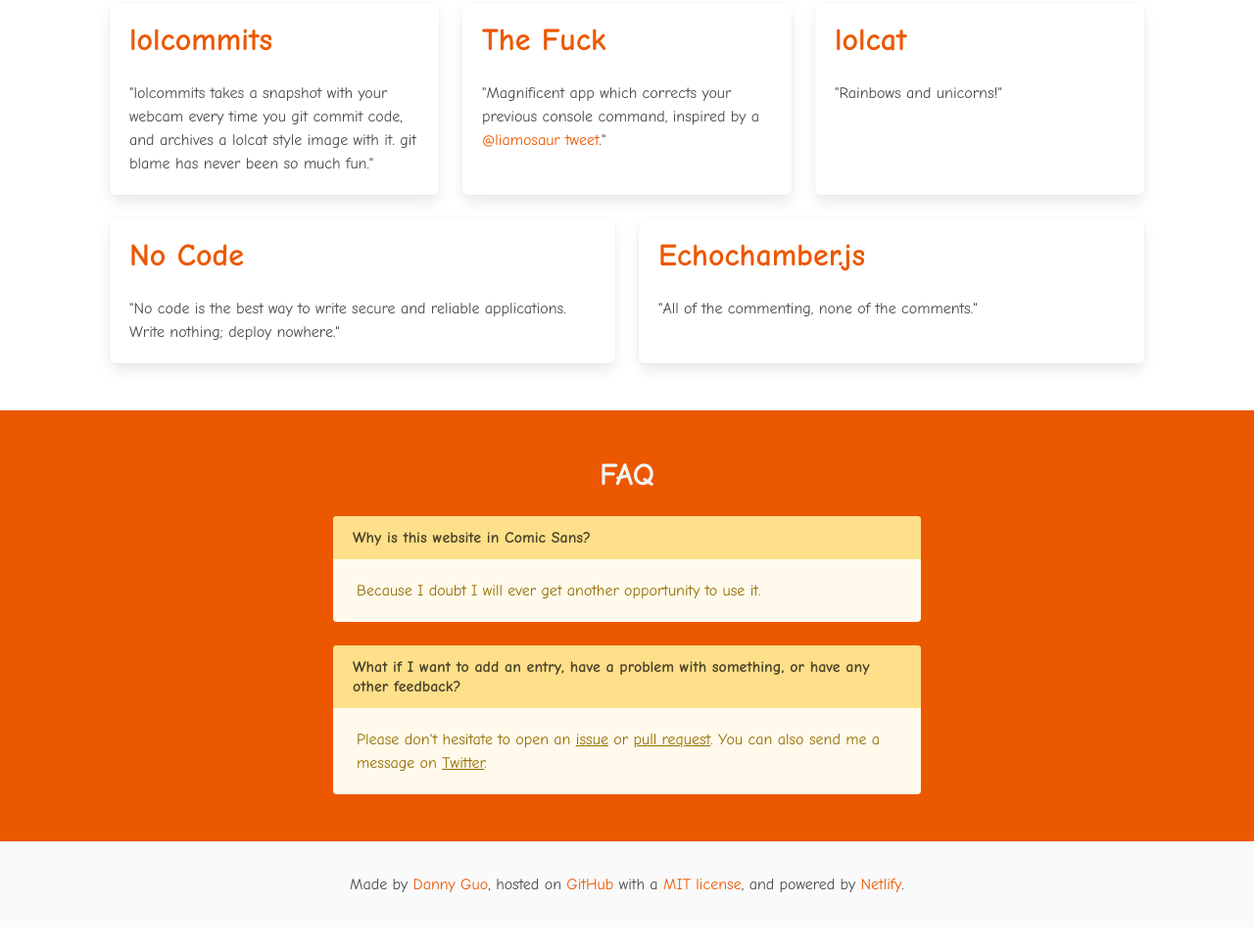
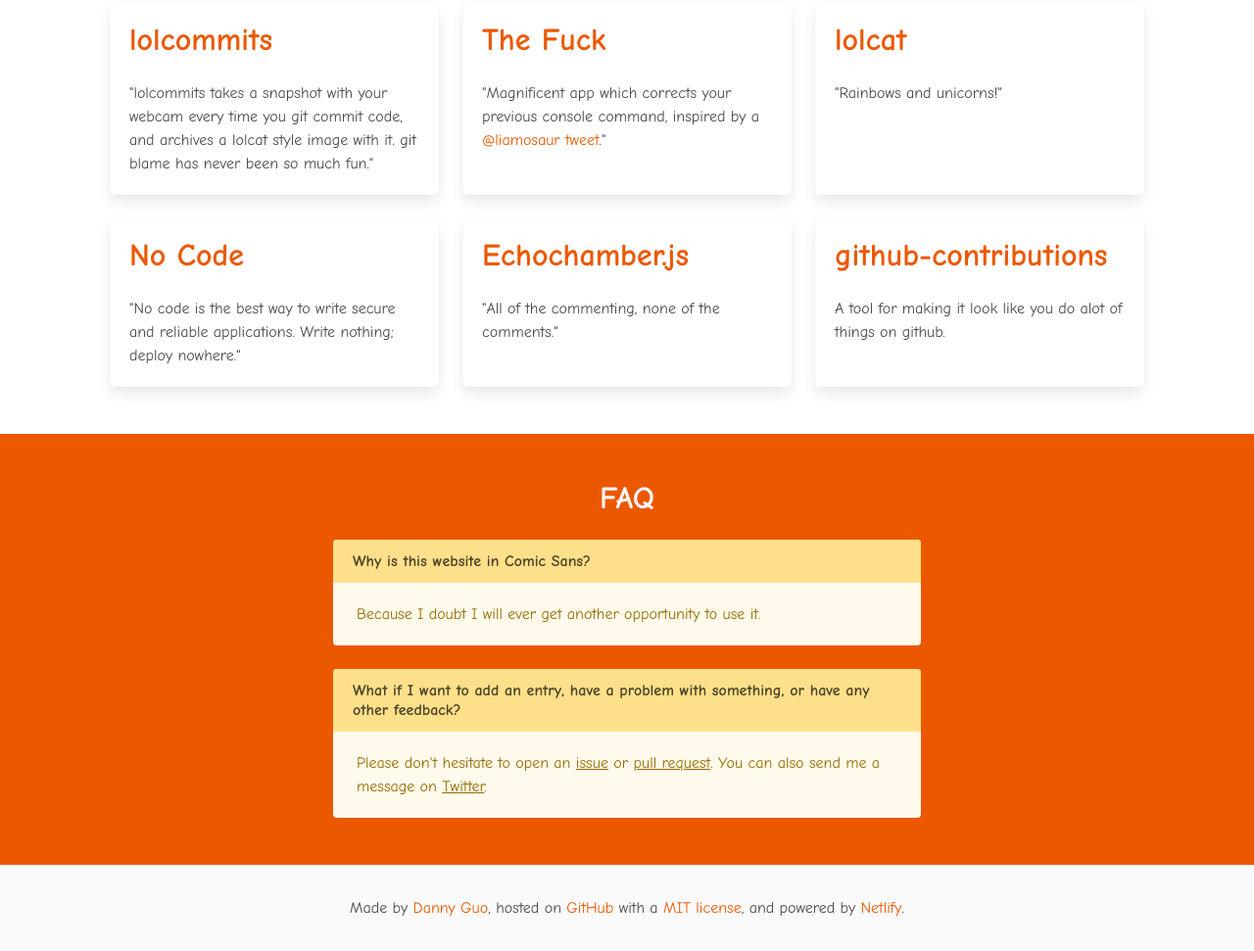
Before and after one commit to dguo/jolly-code, a website: page public/index.html in a window 1280 px wide. Shown: the part 1551-2522 px from the top of the page at 98% size. Before the commit the page ends 2498 px from the top, so only its background shows below. Drawn offline with nearby package versions, Linux system fonts and the light colour scheme.

Commit message:
Add github-contributions. (#3)

```diff
--- a/public/index.html
+++ b/public/index.html
@@ -275,6 +275,16 @@
                         </p>
                     </article>
                 </div>
+                <div class="tile is-parent">
+                    <article class="tile is-child box">
+                        <p class="title">
+                            <a href="https://github.com/IonicaBizau/github-contributions">github-contributions</a>
+                        </p>
+                        <p>
+                            A tool for making it look like you do alot of things on github.
+                        </p>
+                    </article>
+                </div>
             </div>
         </section>
 
```
